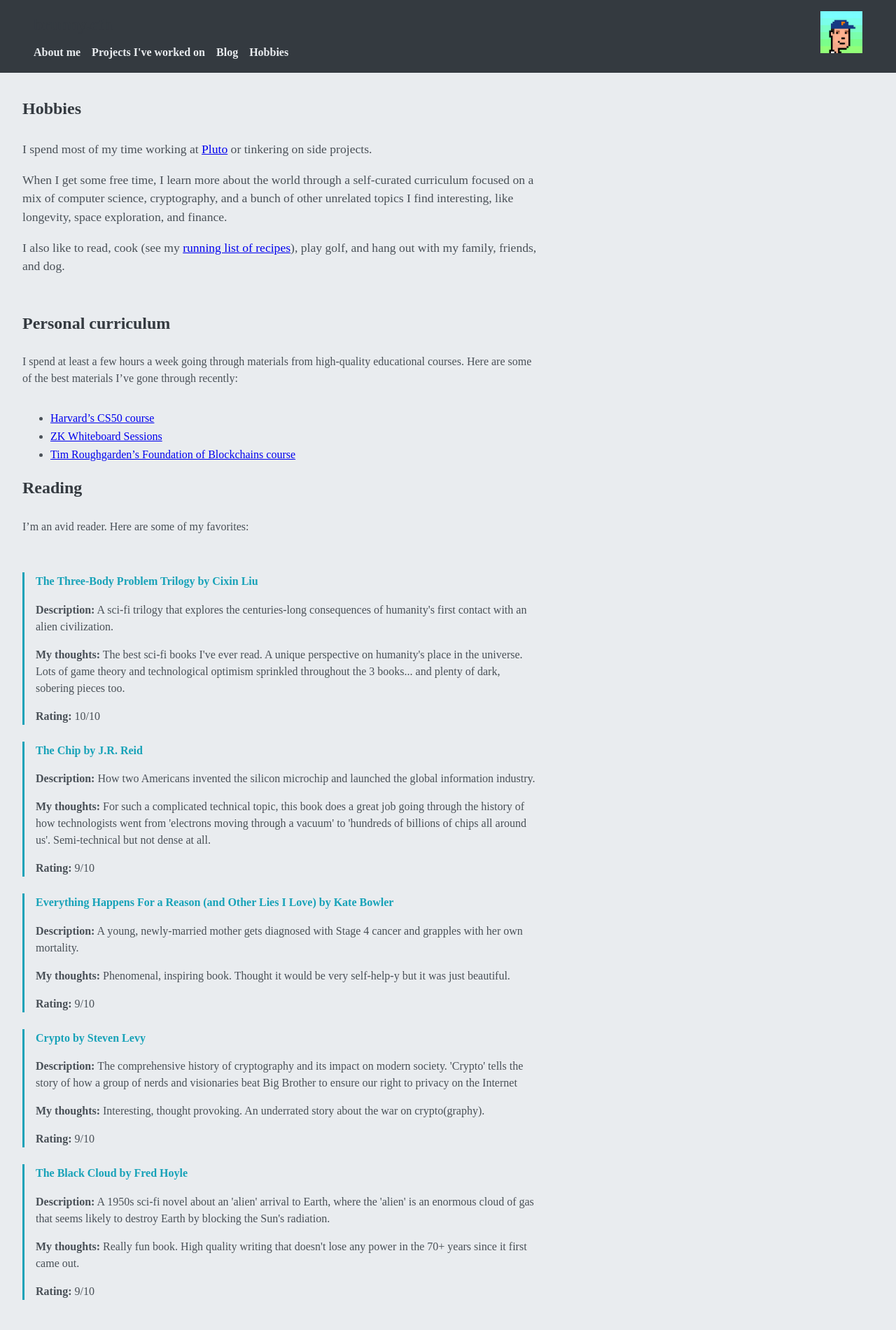
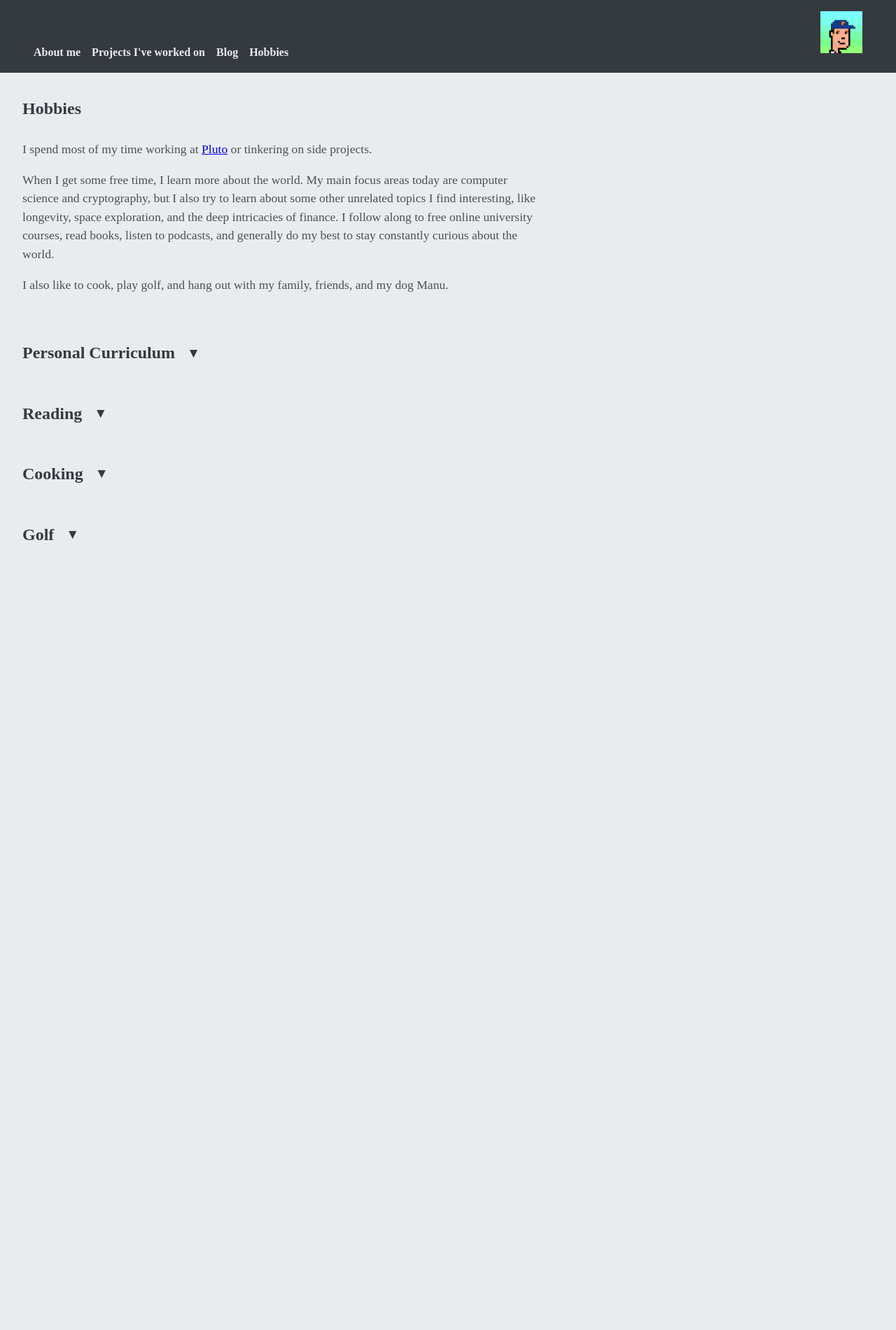
Before and after one commit to brunny-eth/personal-website-project, a Jekyll site: the page built from hobbies.md, in a window 1280 px wide. Shown: the top 1901 px of the page at 70% size. Built offline with Jekyll 4.4.1, drawn with Linux system fonts in a browser that asks for light colours; some web fonts are replaced; some of the changed text lies outside the part shown.

Commit message:
made styling changes to hobbies.md and projects-ive-worked-on.md, updated css to reflect changes

```diff
--- a/_config.yml
+++ b/_config.yml
@@ -24,6 +24,7 @@ description: >- # this means to ignore newlines until "baseurl:"
   this is a hobby project to build a personal website from scratch and host it on a Raspberry Pi.
 baseurl: "" # the subpath of your site, e.g. /blog
 url: "http://blulinski.com"
+permalink: /:categories/:year/:month/:day/:title/
 twitter_username: zkbrunny
 github_username:  brunny-eth
 sass:
--- a/assets/main.scss
+++ b/assets/main.scss
@@ -196,6 +196,56 @@ nav {
     }
 }
 
+details {
+    margin-bottom: 1rem;
+
+    &[open] {
+        padding-bottom: 1rem;
+    }
+}
+
+summary {
+    cursor: pointer;
+    position: relative;
+    font-weight: 600;
+    color: var(--header-color);
+    font-size: 1.5rem;
+    margin: 1rem 0;
+    list-style: none;
+    display: inline-block;
+    padding-right: 1.5em;
+
+    &::-webkit-details-marker {
+        display: none;
+    }
+
+    &::after {
+        content: '▼';
+        position: absolute;
+        right: 0;
+        top: 50%;
+        transform: translateY(-50%) rotate(0);
+        transition: transform 0.2s ease;
+        font-size: 0.8em;
+    }
+}
+
+details[open] summary::after {
+    transform: translateY(-50%) rotate(180deg);
+}
+
+.details-content {
+    padding-left: 0.5rem;
+}
+
+details .book-list {
+    margin-top: 1rem;
+}
+
+details .book-item:last-child {
+    margin-bottom: 0;
+}
+
 .project-list {
     margin-top: 2rem;
 }
@@ -223,6 +273,7 @@ nav {
     }
 }
 
+
 // 404 page styles
 
 .not-found-actions {
--- a/hobbies.md
+++ b/hobbies.md
@@ -8,95 +8,103 @@ permalink: /hobbies/
 
 <div class="page-intro">
     <p>I spend most of my time working at <a href="https://pluto.xyz/">Pluto</a> or tinkering on side projects.</p>
-    <p>When I get some free time, I learn more about the world through a self-curated curriculum focused on a mix of computer science, cryptography, and a bunch of other unrelated topics I find interesting, like longevity, space exploration, and finance.</p>
-    <p>I also like to read, cook (see my <a href="https://faint-smile-2e4.notion.site/Recipes-08b512690f054e58a760e17305632620">running list of recipes</a>), play golf, and hang out with my family, friends, and dog.</p>
+    <p>When I get some free time, I learn more about the world. My main focus areas today are computer science and cryptography, but I also try to learn about some other unrelated topics I find interesting, like longevity, space exploration, and the deep intricacies of finance. I follow along to free online university courses, read books, listen to podcasts, and generally do my best to stay constantly curious about the world. </p>
+    <p>I also like to cook, play golf, and hang out with my family, friends, and my dog Manu.</p>
 </div>
 
-## Personal curriculum
+<details>
+    <summary>Personal Curriculum</summary>
+    <div class="details-content">
+        <p>I spend at least a few hours a week going through materials from high-quality educational courses. Here are some of the best materials I've gone through recently:</p>
+        <ul>
+            <li><a href="https://www.youtube.com/watch?v=LfaMVlDaQ24&t=2649s">Harvard's CS50 course</a></li>
+            <li><a href="https://www.youtube.com/watch?v=h-94UhJLeck&list=PLj80z0cJm8QErn3akRcqvxUsyXWC81OGq">ZK Whiteboard Sessions</a></li>
+            <li><a href="https://www.youtube.com/watch?v=KNJGPI0fuFA&list=PLEGCF-WLh2RLOHv_xUGLqRts_9JxrckiA">Tim Roughgarden's Foundation of Blockchains course</a></li>
+        </ul>
+    </div>
+</details>
 
-I spend at least a few hours a week going through materials from high-quality educational courses. Here are some of the best materials I've gone through recently:
+<details>
+    <summary>Reading</summary>
+    <div class="details-content">
+        <p>I'm an avid reader. Here are some of my favorites:</p>
+        <div class="book-list">
+            <div class="book-item">
+                <h4>The Three-Body Problem Trilogy by Cixin Liu</h4>
+                <p><strong>Description:</strong> A sci-fi trilogy that explores the centuries-long consequences of humanity's first contact with an alien civilization.</p>
+                <p><strong>My thoughts:</strong> The best sci-fi books I've ever read. A unique perspective on humanity's place in the universe. Lots of game theory and technological optimism sprinkled throughout the 3 books... and plenty of dark, sobering pieces too.</p>
+                <p><strong>Rating:</strong> 10/10</p>
+            </div>
 
-- [Harvard's CS50 course](https://www.youtube.com/watch?v=LfaMVlDaQ24&t=2649s)
-- [ZK Whiteboard Sessions](https://www.youtube.com/watch?v=h-94UhJLeck&list=PLj80z0cJm8QErn3akRcqvxUsyXWC81OGq)
-- [Tim Roughgarden's Foundation of Blockchains course](https://www.youtube.com/watch?v=KNJGPI0fuFA&list=PLEGCF-WLh2RLOHv_xUGLqRts_9JxrckiA)
+            <div class="book-item">
+                <h4>The Chip by J.R. Reid</h4>
+                <p><strong>Description:</strong> How two Americans invented the silicon microchip and launched the global information industry.</p>
+                <p><strong>My thoughts:</strong> For such a complicated technical topic, this book does a great job going through the history of how technologists went from 'electrons moving through a vacuum' to 'hundreds of billions of chips all around us'. Semi-technical but not dense at all.</p>
+                <p><strong>Rating:</strong> 9/10</p>
+            </div>
 
-## Reading
+            <div class="book-item">
+                <h4>Everything Happens For a Reason (and Other Lies I Love) by Kate Bowler</h4>
+                <p><strong>Description:</strong> A young, newly-married mother gets diagnosed with Stage 4 cancer and grapples with her own mortality.</p>
+                <p><strong>My thoughts:</strong> Phenomenal, inspiring book. Thought it would be very self-help-y but it was just beautiful.</p>
+                <p><strong>Rating:</strong> 9/10</p>
+            </div>
 
-I'm an avid reader. Here are some of my favorites:
+            <div class="book-item">
+                <h4>Crypto by Steven Levy</h4>
+                <p><strong>Description:</strong> The comprehensive history of cryptography and its impact on modern society. 'Crypto' tells the story of how a group of nerds and visionaries beat Big Brother to ensure our right to privacy on the Internet</p>
+                <p><strong>My thoughts:</strong> Interesting, thought provoking. An underrated story about the war on crypto(graphy).</p>
+                <p><strong>Rating:</strong> 9/10</p>
+            </div>
 
-<div class="book-list">
-  <div class="book-item">
-    <h4>The Three-Body Problem Trilogy by Cixin Liu</h4>
-    <p><strong>Description:</strong> A sci-fi trilogy that explores the centuries-long consequences of humanity's first contact with an alien civilization.</p>
-    <p><strong>My thoughts:</strong> The best sci-fi books I've ever read. A unique perspective on humanity's place in the universe. Lots of game theory and technological optimism sprinkled throughout the 3 books... and plenty of dark, sobering pieces too.</p>
-    <p><strong>Rating:</strong> 10/10</p>
-  </div>
+            <div class="book-item">
+                <h4>The Black Cloud by Fred Hoyle</h4>
+                <p><strong>Description:</strong> A 1950s sci-fi novel about an 'alien' arrival to Earth, where the 'alien' is an enormous cloud of gas that seems likely to destroy Earth by blocking the Sun's radiation.</p>
+                <p><strong>My thoughts:</strong> Really fun book. High quality writing that doesn't lose any power in the 70+ years since it first came out.</p>
+                <p><strong>Rating:</strong> 9/10</p>
+            </div>
+        </div>
 
-  <div class="book-item">
-    <h4>The Chip by J.R. Reid</h4>
-    <p><strong>Description:</strong> How two Americans invented the silicon microchip and launched the global information industry.</p>
-    <p><strong>My thoughts:</strong> For such a complicated technical topic, this book does a great job going through the history of how technologists went from 'electrons moving through a vacuum' to 'hundreds of billions of chips all around us'. Semi-technical but not dense at all.</p>
-    <p><strong>Rating:</strong> 9/10</p>
-  </div>
+        <p>And here are some books that often appear on "Must Read" lists, but that I don't actually recommend to others:</p>
 
-  <div class="book-item">
-    <h4>Everything Happens For a Reason (and Other Lies I Love) by Kate Bowler</h4>
-    <p><strong>Description:</strong> A young, newly-married mother gets diagnosed with Stage 4 cancer and grapples with her own mortality.</p>
-    <p><strong>My thoughts:</strong> Phenomenal, inspiring book. Thought it would be very self-help-y but it was just beautiful.</p>
-    <p><strong>Rating:</strong> 9/10</p>
-  </div>
+        <div class="book-list overrated">
+            <div class="book-item">
+                <h4>Zen and the Art of Motorcycle Maintenace by Robert Pirsig</h4>
+                <p><strong>Description:</strong> A philosophical novel about a father-son motorcycle trip across America. </p>
+                <p><strong>My thoughts:</strong> I have many friends who strongly disagree with me on this one. Mostly, I just found it slow and boring. Reading it felt like driving down Nebraska cornfields for hours at a time - novel at first but the novelty wears off quickly.</p>
+                <p><strong>Rating:</strong> 4/10</p>
+            </div>
 
-  <div class="book-item">
-    <h4>Crypto by Steven Levy</h4>
-    <p><strong>Description:</strong> The comprehensive history of cryptography and its impact on modern society. 'Crypto' tells the story of how a group of nerds and visionaries beat Big Brother to ensure our right to privacy on the Internet</p>
-    <p><strong>My thoughts:</strong> Interesting, thought provoking. An underrated story about the war on crypto(graphy).</p>
-    <p><strong>Rating:</strong> 9/10</p>
-  </div>
+            <div class="book-item">
+                <h4>Surely you're joking, Mr. Feynman by Richard Feynman</h4>
+                <p><strong>Description:</strong> An edited collection of reminiscences by the Nobel Prize–winning physicist Richard Feynman. </p>
+                <p><strong>My thoughts:</strong> I really wanted to like this book. And it *does* have lots of little gems. But his writing style had too much rambling / meandering into random directions for my liking.</p>
+                <p><strong>Rating:</strong> 6/10</p>
+            </div>
 
-   <div class="book-item">
-    <h4>The Black Cloud by Fred Hoyle</h4>
-    <p><strong>Description:</strong> A 1950s sci-fi novel about an 'alien' arrival to Earth, where the 'alien' is an enormous cloud of gas that seems likely to destroy Earth by blocking the Sun's radiation.</p>
-    <p><strong>My thoughts:</strong> Really fun book. High quality writing that doesn't lose any power in the 70+ years since it first came out.</p>
-    <p><strong>Rating:</strong> 9/10</p>
-  </div>
+            <div class="book-item">
+                <h4>Steve Jobs by Walter Isaacson</h4>
+                <p><strong>Description:</strong> The biography of Steve Jobs.</p>
+                <p><strong>My thoughts:</strong> Interesting, but far too long for my taste. Became redundant and repetitive. Almost turned me off from reading Walter Isaacson's Elon Musk biography, which I ended up finding much more interesting than this one. No disrespect intended to Steve Jobs, but far from my favorite book.</p>
+                <p><strong>Rating:</strong> 5/10</p>
+            </div>
+        </div>
 
+        <p>A mostly-full list of every book I've read in the last few years is <a href="https://faint-smile-2e4.notion.site/Books-2017d1aa577c403ca79ba0914342fa90?pvs=4">here</a>.</p>
+    </div>
+</details>
 
-</div>
+<details>
+    <summary>Cooking</summary>
+    <div class="details-content">
+        <p>I love experimenting in the kitchen. Check out my <a href="https://faint-smile-2e4.notion.site/Recipes-08b512690f054e58a760e17305632620">running list of recipes</a> for some of my favorite dishes.</p>
+    </div>
+</details>
 
-And here are some books that often appear on "Must Read" lists, but that I don't actually recommend to others:
-
-  <div class="book-list overrated">
-  <div class="book-item">
-    <h4>Zen and the Art of Motorcycle Maintenace by Robert Pirsig</h4>
-    <p><strong>Description:</strong> A philosophical novel about a father-son motorcycle trip across America. </p>
-    <p><strong>My thoughts:</strong> I have many friends who strongly disagree with me on this one. Mostly, I just found it slow and boring. Reading it felt like driving down Nebraska cornfields for hours at a time - novel at first but the novelty wears off quickly.</p>
-    <p><strong>Rating:</strong> 4/10</p>
-  </div>
-
-  <div class="book-item">
-    <h4>Surely you're joking, Mr. Feynman by Richard Feynman</h4>
-    <p><strong>Description:</strong> An edited collection of reminiscences by the Nobel Prize–winning physicist Richard Feynman. </p>
-    <p><strong>My thoughts:</strong> I really wanted to like this book. And it *does* have lots of little gems. But his writing style had too much rambling / meandering into random directions for my liking.</p>
-    <p><strong>Rating:</strong> 6/10</p>
-  </div>
-
-  <div class="book-item">
-    <h4>Steve Jobs by Walter Isaacson</h4>
-    <p><strong>Description:</strong> The biography of Steve Jobs.</p>
-    <p><strong>My thoughts:</strong> Interesting, but far too long for my taste. Became redundant and repetitive. Almost turned me off from reading Walter Isaacson's Elon Musk biography, which I ended up finding much more interesting than this one. No disrespect intended to Steve Jobs, but far from my favorite book.</p>
-    <p><strong>Rating:</strong> 5/10</p>
-  </div>
-
-</div>
-
-A mostly-full list of every book I've read in the last few years is [here](https://faint-smile-2e4.notion.site/Books-2017d1aa577c403ca79ba0914342fa90?pvs=4).
-
-## Cooking
-
-I love experimenting in the kitchen. Check out my [running list of recipes](https://faint-smile-2e4.notion.site/Recipes-08b512690f054e58a760e17305632620) for some of my favorite dishes.
-
-## Golf
-
-When the weather permits, you can find me on the golf course. Golf has a bad reputation as an elitist country club sport. That can sometimes be true (depends where you play!).
-
-But golf also pushes me to be outside in nature, with a few friends and my phone away, unplugged from the rest of the world and focused solely on getting the little white ball into the hole in as few strokes as possible. It's a mental and physical challenge and it takes tons of discipline to get good at golf (I am still working on getting 'good' at golf).
+<details>
+    <summary>Golf</summary>
+    <div class="details-content">
+        <p>When the weather permits, you can find me on the golf course. Golf has a bad reputation as an elitist country club sport. That can sometimes be true (depends where you play!).</p>
+        <p>But golf also pushes me to be outside in nature, with a few friends and my phone away, unplugged from the rest of the world and focused solely on getting the little white ball into the hole in as few strokes as possible. It's a mental and physical challenge and it takes tons of discipline to get good at golf (I am still working on getting 'good' at golf).</p>
+    </div>
+</details>
```
Also changed, not shown: Projects-Ive-Worked-On.md (+33 -27 lines), README.md.
